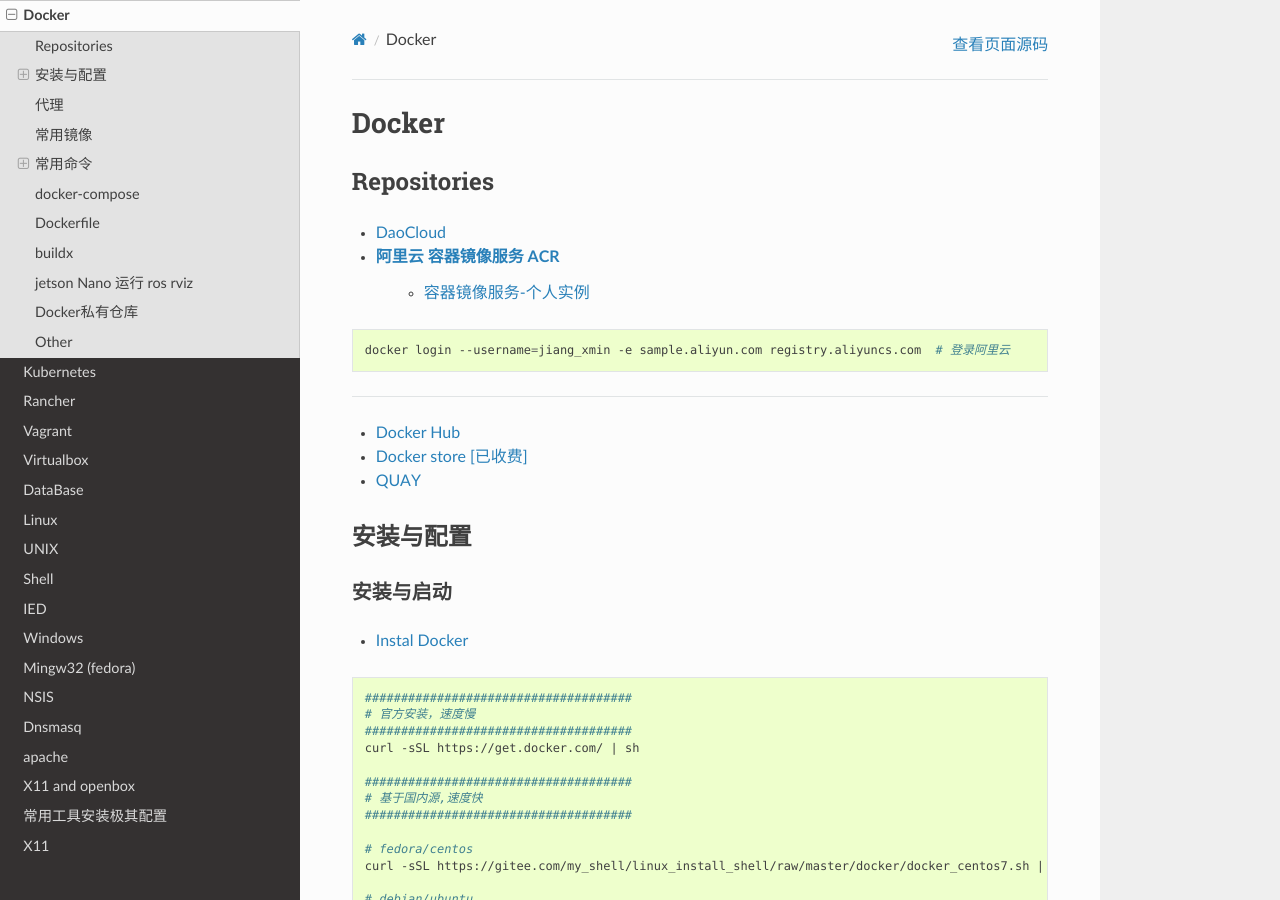
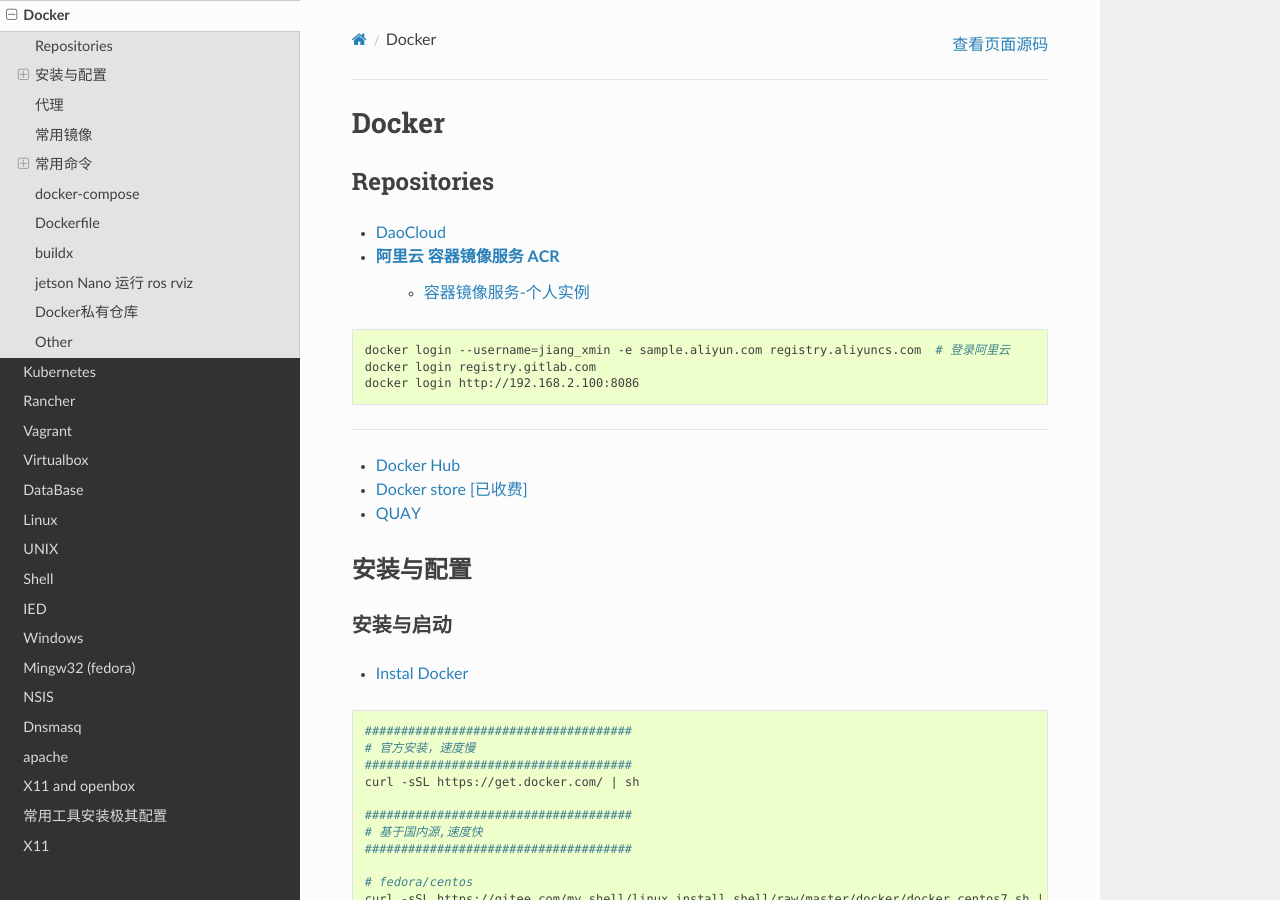
Before and after one commit to my-rds-store/my_space, a Sphinx documentation site: the page built from source/docker/index.rst, in a window 1280 px wide and 900 px high. Built offline with Sphinx 7.4.7 and the Read the Docs theme 2.0.0, drawn with Linux system fonts in a browser that asks for light colours.

Commit message:
update ...

```diff
--- a/source/docker/index.rst
+++ b/source/docker/index.rst
@@ -13,6 +13,9 @@
 .. code-block:: sh
 
     docker login --username=jiang_xmin -e sample.aliyun.com registry.aliyuncs.com  # 登录阿里云
+    docker login registry.gitlab.com
+    docker login http://192.168.2.100:8086
+
 
 -----
 
```
